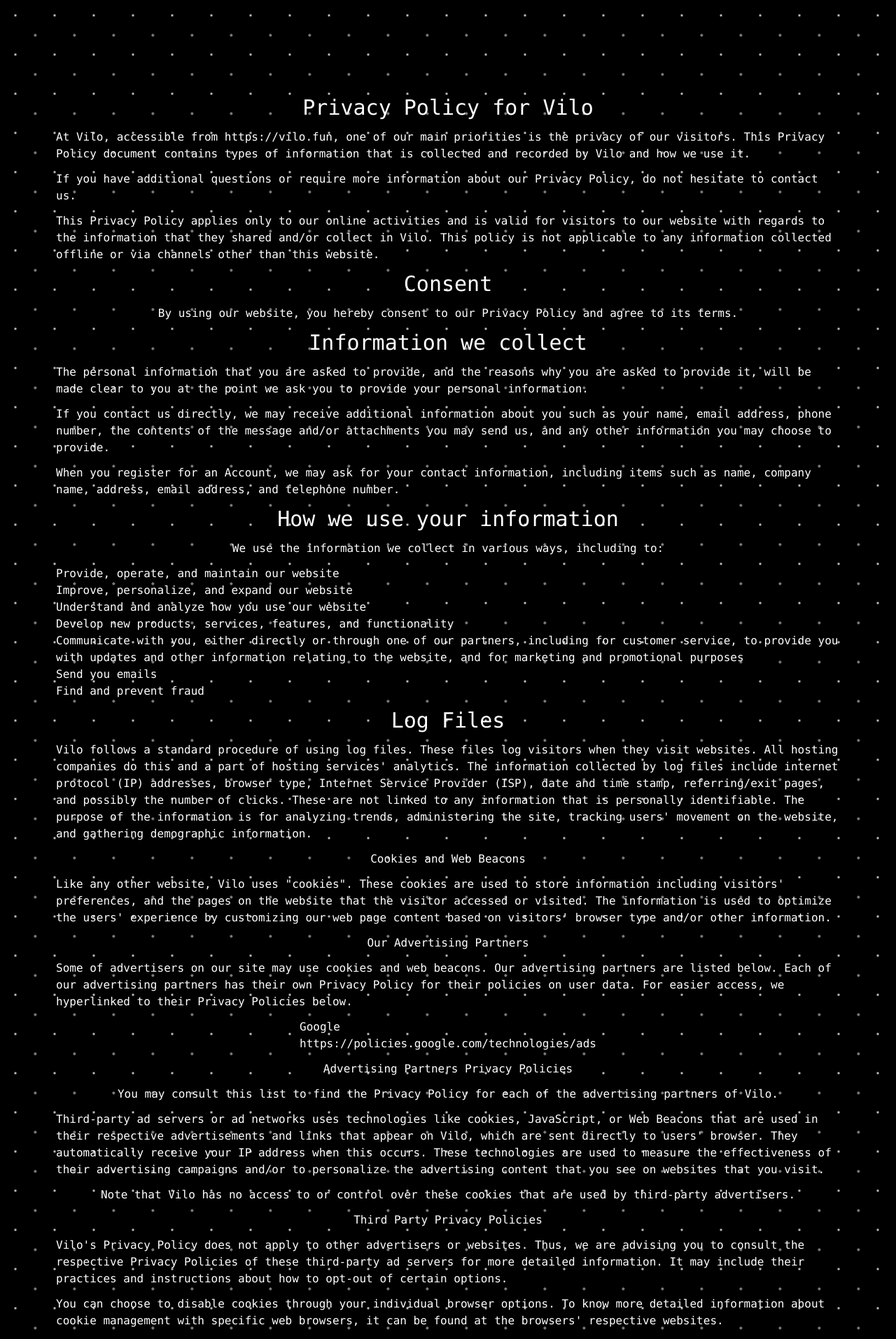
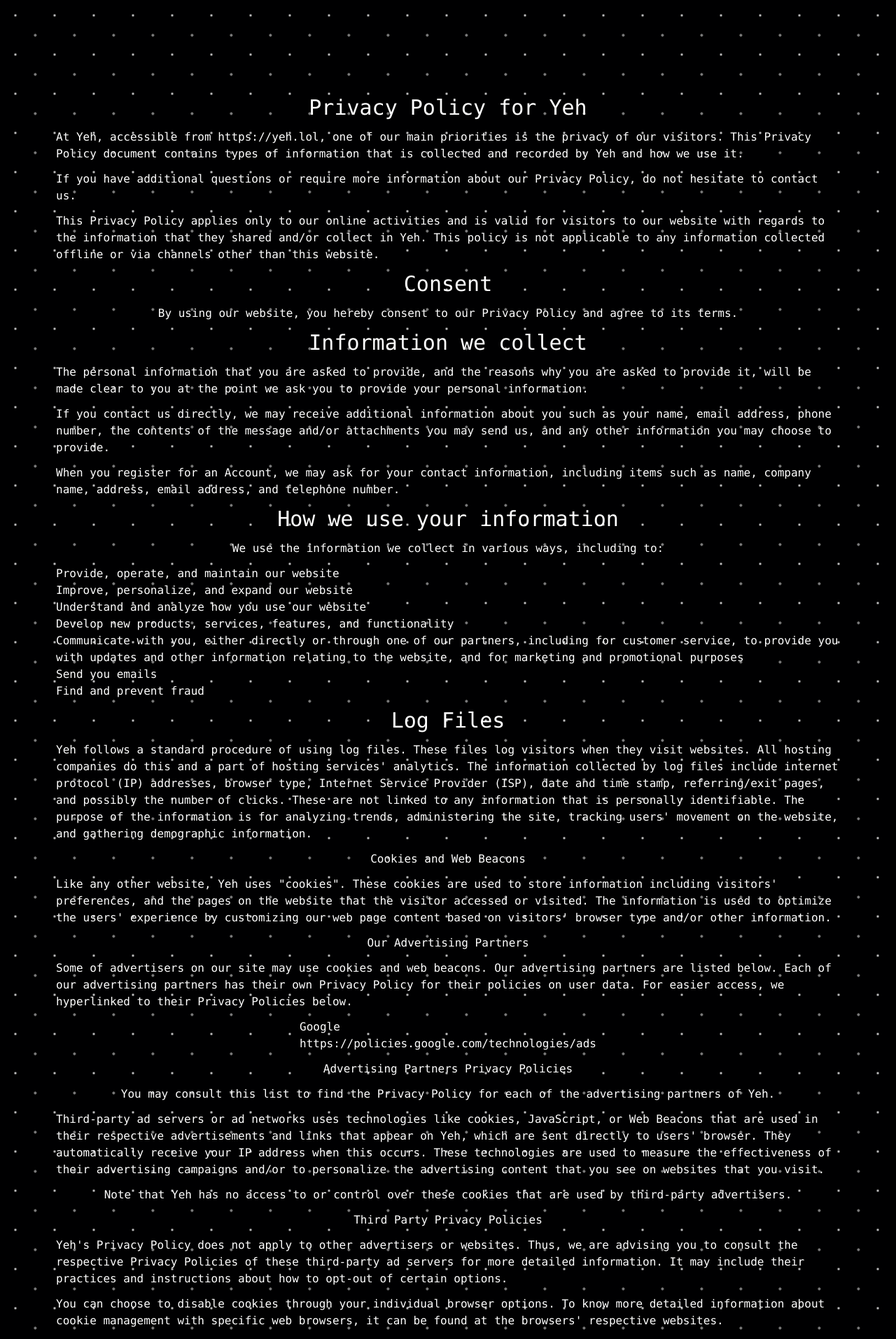
Before and after one commit to mir6u/vilo, a Next.js app: page /privacy in a window 1280 px wide. Shown: the top 1914 px of the page at 70% size. Built offline with nearby package versions, Linux system fonts and the light colour scheme; no server answers.

Commit message:
rebranding

```diff
--- a/app/components/Hero.tsx
+++ b/app/components/Hero.tsx
@@ -12,7 +12,7 @@
   return (
     <div className="relative 100vh  100wv">
       <div className="flex max-w-5xl fade flex-col items-center  text-center">
-        <p className="text-white text-6xl font-bold font-mono">vilo.fun</p>
+        <p className="text-white text-6xl font-bold font-mono">yeh.lol</p>
         <p className="text-transparent mt-4 from-cyan-200 via-cyan-400 to-cyan-700 text-xs font-bold bg-clip-text bg-gradient-to-r w-96">
           <TypeAnimation
             sequence={[
@@ -72,7 +72,7 @@
         </div>
       </div>
       <p className="fixed text-xs lg:text-lg text-white translate-x-[-50%] left-[50%] bottom-3">
-        © 2023 <span className="font-mono font-semibold ">vilo.fun</span> - All
+        © 2023 <span className="font-mono font-semibold ">yeh.lol</span> - All
         Rights Reserved.
       </p>
     </div>
--- a/app/components/LoginPage.tsx
+++ b/app/components/LoginPage.tsx
@@ -49,7 +49,7 @@
               htmlFor=""
             >
               <span className="h-3 w-3 font-bold z-10 bg-gradient-to-r from-cyan-500 to-purple-300 via-blue-600 rounded-full"></span>
-              vilo.fun/
+              yeh.lol
             </label>
             <input
               style={{
--- a/app/components/MainProfile.tsx
+++ b/app/components/MainProfile.tsx
@@ -71,7 +71,7 @@
           className="text-lg text-white font-semibold gap-1 flex flex-row items-center justify-center"
         >
           <span className="h-3 w-3 text-xs font-semibold z-10 bg-gradient-to-r from-cyan-500 to-purple-300 via-blue-600 rounded-full"></span>
-          vilo.fun/{user?.name}
+          yeh.lol/{user?.name}
         </Link>
       </div>
       <div className="not-last-child:mb-8">
--- a/app/components/NavBar.tsx
+++ b/app/components/NavBar.tsx
@@ -11,7 +11,7 @@
         <Link href={"/"}>
           <p className="text-2xl font-bold font-mono text-white flex items-center gap-4">
             <span className="h-4 w-4 font-bold z-10 bg-gradient-to-r from-cyan-500 to-purple-300 via-blue-600 rounded-full"></span>
-            Vilo
+            Yeh
           </p>
         </Link>
       </div>
--- a/app/components/Sidebar.tsx
+++ b/app/components/Sidebar.tsx
@@ -184,7 +184,7 @@
       <nav className="bg-black z-50 flex lg:hidden justify-between items-center px-12 py-4">
       <p className="text-sm font-bold font-mono text-white flex items-center gap-4">
           <span className="h-2 w-2 font-bold z-10 bg-gradient-to-r from-cyan-500 to-purple-300 via-blue-600 rounded-full"></span>
-          Vilo
+          Yeh
         </p>
         <button
           onClick={() => {
--- a/app/premium/page.tsx
+++ b/app/premium/page.tsx
@@ -14,7 +14,7 @@
           <div className="flex mb-8 justify-center items-center gap-2 max-w-4xl">
             <span className="h-5 w-5 font-bold z-10 bg-gradient-to-r from-cyan-500 to-purple-300 via-blue-600 rounded-full"></span>
             <p className="text-3xl lg:text-6xl font-mono font-bold">
-              Vilo.Premium💎
+              Yeh.Premium💎
             </p>
           </div>
           <div className="w-full flex items-center justify-center ">
--- a/app/privacy/page.tsx
+++ b/app/privacy/page.tsx
@@ -7,12 +7,12 @@
     <>
       <NavBar />
       <div className="text-white flex flex-col gap-3 items-center font-mono p-20">
-        <h1 className="text-3xl">Privacy Policy for Vilo</h1>
+        <h1 className="text-3xl">Privacy Policy for Yeh</h1>
 
         <p>
-          At Vilo, accessible from https://vilo.fun, one of our main priorities
+          At Yeh, accessible from https://yeh.lol, one of our main priorities
           is the privacy of our visitors. This Privacy Policy document contains
-          types of information that is collected and recorded by Vilo and how we
+          types of information that is collected and recorded by Yeh and how we
           use it.
         </p>
 
@@ -24,7 +24,7 @@
         <p>
           This Privacy Policy applies only to our online activities and is valid
           for visitors to our website with regards to the information that they
-          shared and/or collect in Vilo. This policy is not applicable to any
+          shared and/or collect in Yeh. This policy is not applicable to any
           information collected offline or via channels other than this website.
         </p>
 
@@ -76,7 +76,7 @@
         <h2 className="text-3xl">Log Files</h2>
 
         <p>
-          Vilo follows a standard procedure of using log files. These files log
+          Yeh follows a standard procedure of using log files. These files log
           visitors when they visit websites. All hosting companies do this and a
           part of hosting services' analytics. The information collected by log
           files include internet protocol (IP) addresses, browser type, Internet
@@ -90,7 +90,7 @@
         <h2>Cookies and Web Beacons</h2>
 
         <p>
-          Like any other website, Vilo uses "cookies". These cookies are used to
+          Like any other website, Yeh uses "cookies". These cookies are used to
           store information including visitors' preferences, and the pages on
           the website that the visitor accessed or visited. The information is
           used to optimize the users' experience by customizing our web page
@@ -121,13 +121,13 @@
 
         <p>
           You may consult this list to find the Privacy Policy for each of the
-          advertising partners of Vilo.
+          advertising partners of Yeh.
         </p>
 
         <p>
           Third-party ad servers or ad networks uses technologies like cookies,
           JavaScript, or Web Beacons that are used in their respective
-          advertisements and links that appear on Vilo, which are sent directly
+          advertisements and links that appear on Yeh, which are sent directly
           to users' browser. They automatically receive your IP address when
           this occurs. These technologies are used to measure the effectiveness
           of their advertising campaigns and/or to personalize the advertising
@@ -135,14 +135,14 @@
         </p>
 
         <p>
-          Note that Vilo has no access to or control over these cookies that are
+          Note that Yeh has no access to or control over these cookies that are
           used by third-party advertisers.
         </p>
 
         <h2>Third Party Privacy Policies</h2>
 
         <p>
-          Vilo's Privacy Policy does not apply to other advertisers or websites.
+          Yeh's Privacy Policy does not apply to other advertisers or websites.
           Thus, we are advising you to consult the respective Privacy Policies
           of these third-party ad servers for more detailed information. It may
           include their practices and instructions about how to opt-out of
@@ -228,7 +228,7 @@
         </p>
 
         <p>
-          Vilo does not knowingly collect any Personal Identifiable Information
+          Yeh does not knowingly collect any Personal Identifiable Information
           from children under the age of 13. If you think that your child
           provided this kind of information on our website, we strongly
           encourage you to contact us immediately and we will do our best
--- a/app/register/page.tsx
+++ b/app/register/page.tsx
@@ -72,14 +72,14 @@
                 htmlFor=""
               >
                 <span className="h-3 w-3 font-bold z-10 bg-gradient-to-r from-cyan-500 to-purple-300 via-blue-600 rounded-full"></span>
-                vilo.fun/
+                yeh.lol/
               </label>
               <input
                 style={{
                   WebkitAppearance: "none",
                 }}
                 type="text"
-                className="pl-[7.3rem] lg:pl-[6.7rem] duration-300 w-full outline-none rounded-lg border-l-8 focus:border-l-cyan-500 border-transparent hover:border-l-gray-300 max-w-full shadow-lg font-light py-3 text-[#1a1a1a] text-lg"
+                className="pl-[6.7rem] lg:pl-[6.1rem] duration-300 w-full outline-none rounded-lg border-l-8 focus:border-l-cyan-500 border-transparent hover:border-l-gray-300 max-w-full shadow-lg font-light py-3 text-[#1a1a1a] text-lg"
                 value={name}
                 onChange={(e) => setName(e.target.value)}
                 placeholder="username"
--- a/app/signin/page.tsx
+++ b/app/signin/page.tsx
@@ -8,9 +8,7 @@
     <>
       <Sidebar />
       <NavBar />
-
-        <LoginPage />
-
+      <LoginPage />
     </>
   );
 };
```
